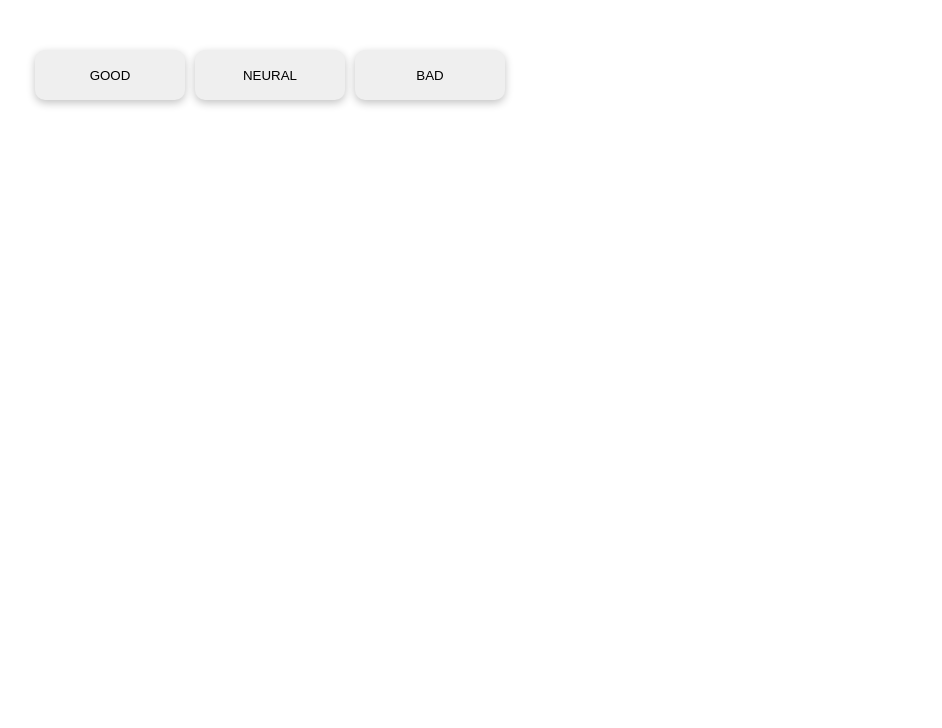
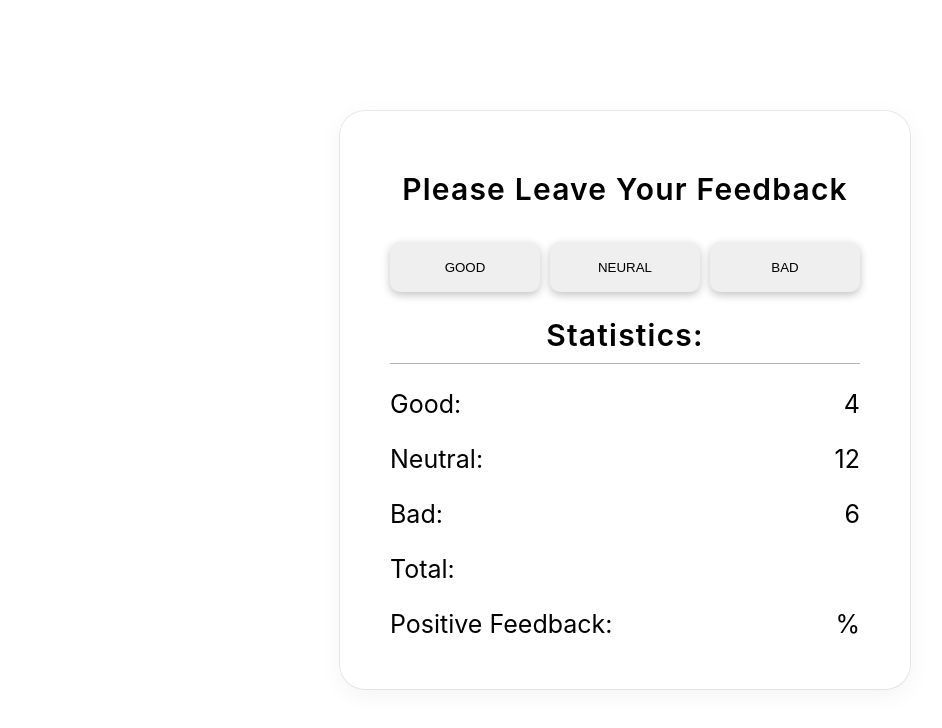
Before and after one commit to NovicovMykhailo/ggoit-react-hw-04-feedback, a React (Create React App) app: page / in a window 1280 px wide. Shown: the top 728 px of the page, without its empty margins (15-957 px from the left). Built offline with nearby package versions, Linux system fonts and the light colour scheme.

Commit message:
update interface

```diff
--- a/src/components/App.jsx
+++ b/src/components/App.jsx
@@ -1,12 +1,25 @@
+
+import React, { Component } from 'react';
 import css from './App.module.css';
 import Buttons from './Buttons/Buttons';
+import { Statistics } from './Statistics/Statistics';
+import Title from './Title/Title';
 
-export const App = () => {
-  return (
-    <div className={css.App}>
-      <Buttons
-        buttons={[{good:0},{neural:0},{bad:0}]}
-      />
-    </div>
-  );
+export class App extends Component {
+  state = {
+    good: 4,
+    neutral: 12,
+    bad: 6,
+  };
+
+
+  render() {
+    return (
+      <div className={css.app}>
+        <Title title={'Please Leave your feedback'} />
+        <Buttons buttons={[{ good: 0 }, { neural: 0 }, { bad: 0 }]} />
+        <Statistics stats={this.state} />
+      </div>
+    );
+  }
 };
--- a/src/components/App.module.css
+++ b/src/components/App.module.css
@@ -1,9 +1,16 @@
 .app {
-  height: 100vh;
-  display: flex;
-  justify-content: center;
-  align-items: center;
+ gap: 25px;
+  display: inline-flex;
+  justify-content: flex-start;
+  flex-direction: column;
+  align-items: flex-start;
   font-size: 40;
   color: #010101;
-  padding: 25px;
+  padding: 50px;
+  border-radius: 25px;
+  width: min-content;
+  height: max-content;
+  box-shadow: rgba(0, 0, 0, 0.05) 0px 6px 24px 0px, rgba(0, 0, 0, 0.08) 0px 0px 0px 1px;
+
+
 }
--- a/src/components/Buttons/Buttons.jsx
+++ b/src/components/Buttons/Buttons.jsx
@@ -3,11 +3,6 @@ import css from './Buttons.module.css';
 const shortid = require('shortid');
 
 class Buttons extends Component {
-  state = {
-    good: 0,
-    neutral: 0,
-    bad: 0,
-  };
 
   static defaultProps = {};
 
--- a/src/components/Buttons/Buttons.module.css
+++ b/src/components/Buttons/Buttons.module.css
@@ -1,9 +1,9 @@
 .Container{
-    width: 800px;
+    /* width: 800px; */
     display: flex;
     height: 50px;
     gap: 10px;
-    padding: 50px;
+    /* padding: 20px 0px 10px 50px; */
 }
 .button{
     padding: 5px 10px;
--- a/src/components/Statistics/Statistics.jsx
+++ b/src/components/Statistics/Statistics.jsx
@@ -0,0 +1,45 @@
+import React, { Component } from 'react';
+import css from './Statistics.module.css';
+const shortid = require('shortid');
+
+// const shortid = require('shortid');
+
+export class Statistics extends Component {
+  stats = {
+    totalValues: 0,
+  };
+
+  countTotalFeedback(data) {
+    let sum = 0;
+    Object.entries(data).map(item =>
+      sum+=item[1]
+    )
+    this.setState({ totalValues: { sum } })
+  }
+
+  // countPositiveFeedbackPercentage() {}
+
+  render() {
+    const { stats } = this.props;
+    // this.countTotalFeedback(stats);
+    console.log(this.stats.totalValues);
+
+    return (
+      <ul className={css.list}>
+        <h2>Statistics: </h2>
+        {Object.entries(stats).map(item => (
+          <li key={shortid.generate()}>
+            {item[0]}: <span>{item[1]}</span>
+          </li>
+        ))}
+        <li>
+          total: <span>{}</span>
+        </li>
+        <li>
+          positive feedback:
+          <span>{} %</span>
+        </li>
+      </ul>
+    );
+  }
+}
--- a/src/components/Statistics/Statistics.module.css
+++ b/src/components/Statistics/Statistics.module.css
@@ -0,0 +1,31 @@
+.list {
+  list-style: none;
+  font-size: 25px;
+  display: flex;
+  flex-direction: column;
+  gap: 25px;
+  width: 100%;
+  margin: 0;
+  padding: 0;
+}
+.list > li {
+  text-transform: capitalize;
+  display: flex;
+  justify-content: space-between;
+  align-items: center;
+
+}
+.list span {
+  margin: 0;
+}
+h2 {
+  font-size: 30px;
+  text-transform: capitalize;
+  font-weight: 600;
+  letter-spacing: 1.2px;
+  text-align: center;
+  border-bottom: 1px solid rgb(181, 181, 181) ;
+  margin: 0;
+  padding: 0 0 10px 0;
+
+}
--- /dev/null
+++ b/src/components/Title/Title.jsx
@@ -0,0 +1,4 @@
+import css from './Title.module.css'
+export default function Title ({ title })  {
+    return (< h1 className={css.title}> { title }</h1>)
+}
--- /dev/null
+++ b/src/components/Title/Title.module.css
@@ -0,0 +1,7 @@
+.title{
+    margin: 10px auto;
+    font-size: 30px;
+    text-transform: capitalize;
+    font-weight: 600;
+    letter-spacing: 1.2px;
+}
--- a/src/index.css
+++ b/src/index.css
@@ -1,7 +1,7 @@
 @import-normalize;
 
 body {
-  margin: 0;
+  margin: 0 ;
   font-family: -apple-system, BlinkMacSystemFont, 'Segoe UI', 'Roboto', 'Oxygen',
     'Ubuntu', 'Cantarell', 'Fira Sans', 'Droid Sans', 'Helvetica Neue',
     sans-serif;
@@ -13,3 +13,10 @@ code {
   font-family: source-code-pro, Menlo, Monaco, Consolas, 'Courier New',
     monospace;
 }
+#root{
+    display: grid;
+    justify-content: center;
+    align-items: center;
+    height: 100vh;
+
+}
```
Also changed, not shown: src/components/Statistics/index.js (deleted), 1 other file (tests, documents, lock files or other folders).
